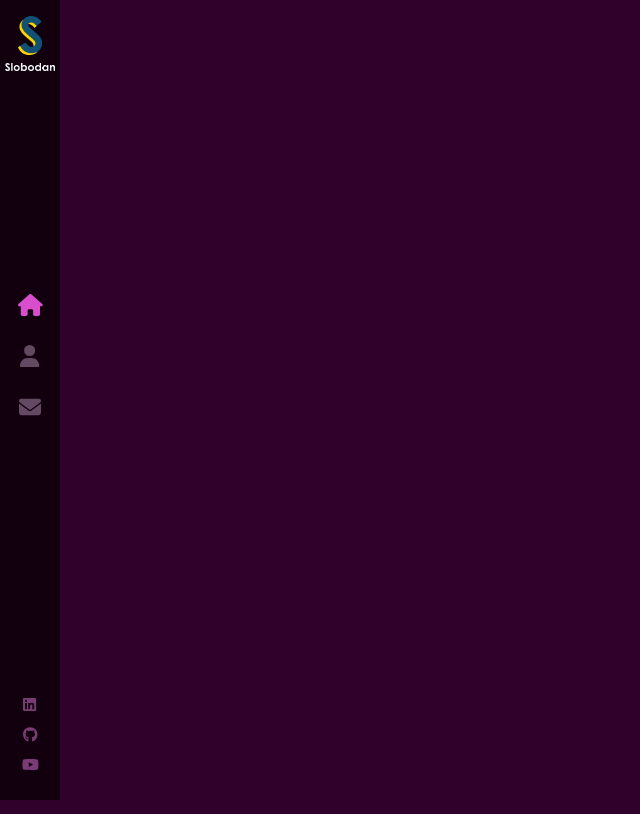
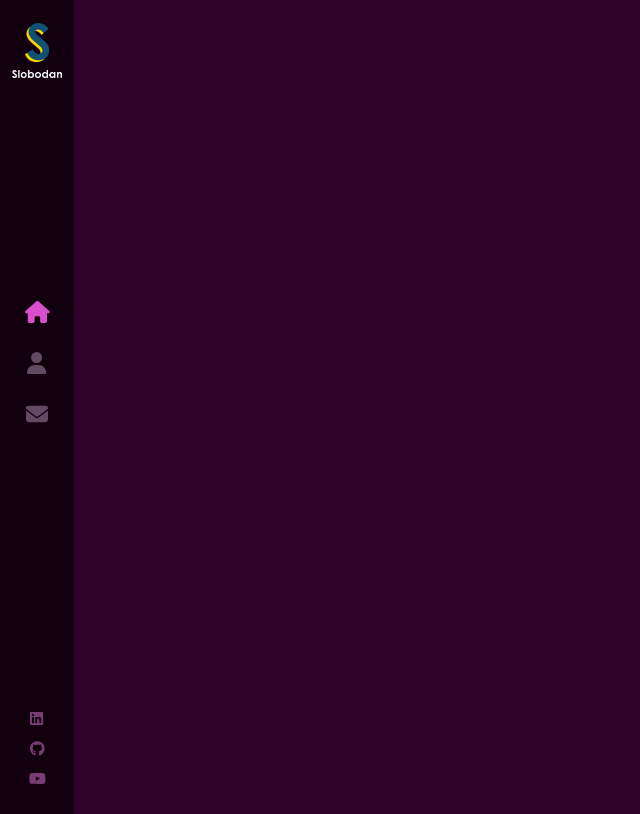
Before and after one commit to LeeDek/Leez, a React (Create React App) app in the folder lees-portfolio/: page / in a window 1280 px wide. Shown: the whole page, without its empty margins (0-640 px from the left). Built offline with nearby package versions, Linux system fonts and the light colour scheme.

Commit message:
navbar-adjustment

```diff
--- a/lees-portfolio/src/components/Sidebar/index.scss
+++ b/lees-portfolio/src/components/Sidebar/index.scss
@@ -1,8 +1,14 @@
 .navbar {
+    display: flex;
+    flex-direction: column;
+    position: absolute;
+    align-items: center;
     background: #12000e;
     width: 60px;
     height: 100%;
-    position: absolute;
+    padding: 7px;
+
+
 
     .logo {
         display: block;
@@ -63,7 +69,7 @@
                 opacity: 0;
                 transition: all 0.3s ease-out;
                 content: '';
-                font-size: 19px;
+                font-size: 16px;
                 letter-spacing: 2px;
             }
 
@@ -111,7 +117,7 @@
                 line-height: 16px;
                 color: #793c74;
 
-                &:hover {
+                &:hover svg {
                     color: #d87dd0;
                 }
             }
--- a/lees-portfolio/src/index.css
+++ b/lees-portfolio/src/index.css
@@ -4,7 +4,7 @@ html {
 
 body {
   margin: 0;
-  font-family: 300 11px/1.4 'helvetica neue', sans-serif;
+  font: 300 11px/1.4 'helvetica neue', sans-serif;
   color: #d84ecd;
   background: #2f012b;
   overflow: hidden;
```
